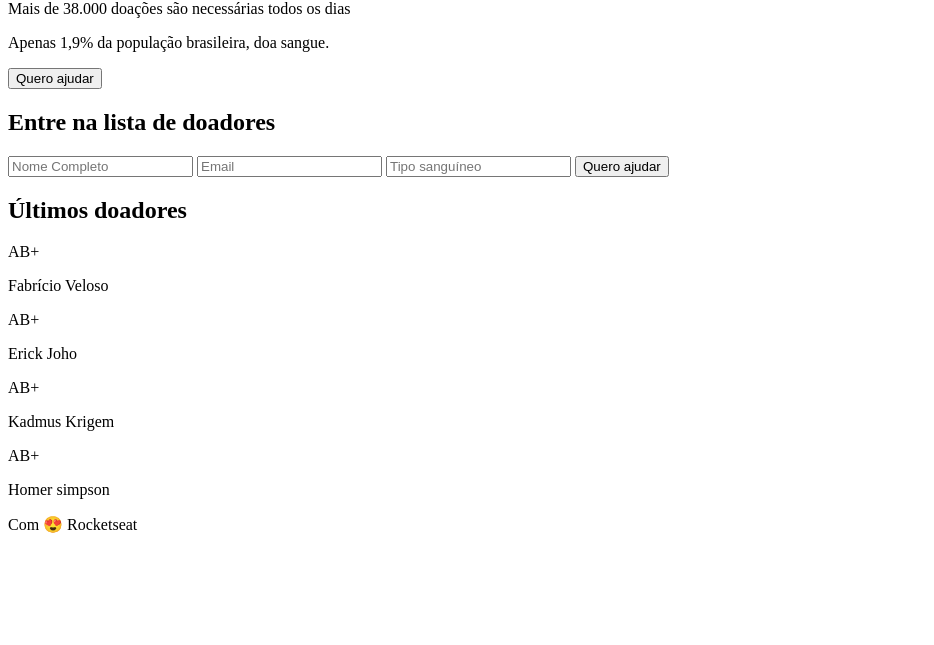
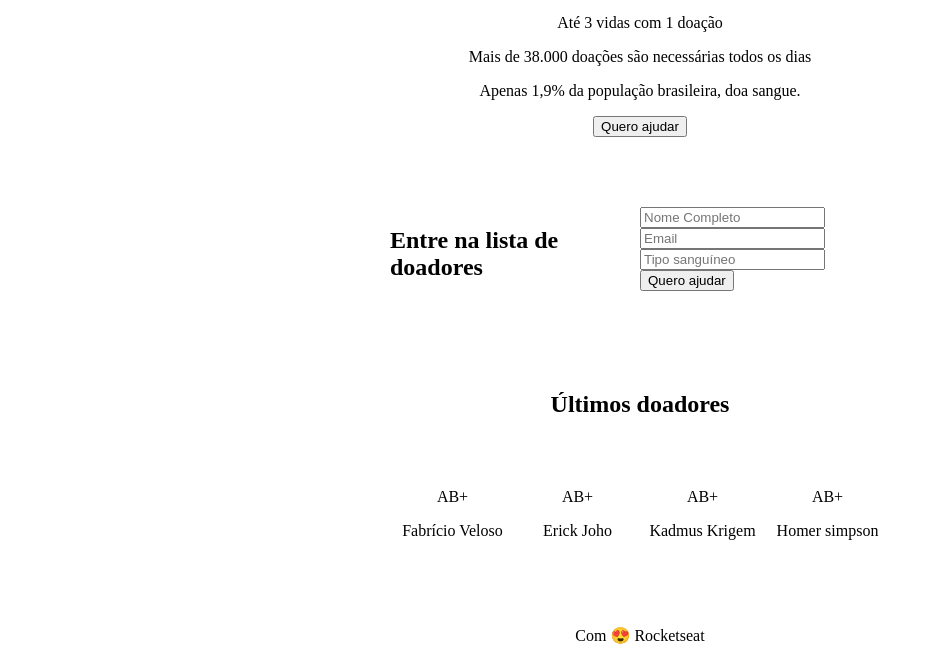
Before and after one commit to FVjesus/Doe_Project, a plain HTML site: page web/index.html in a window 1280 px wide. Shown: the part 161-806 px from the top of the page, without its empty margins (0-934 px from the left). Drawn offline with Linux system fonts and the light colour scheme.

Commit message:
Adds alignments and spacing
Alignments and spacing .css

```diff
--- a/web/index.html
+++ b/web/index.html
@@ -3,6 +3,8 @@
 
     <head>
         <title>Doe sangue! Doe vida</title>
+
+        <link rel="stylesheet" href="style.css">
     </head>
 
     <body>
--- /dev/null
+++ b/web/style.css
@@ -0,0 +1,37 @@
+html, body {
+    margin: 0;
+}
+
+body {
+    display: flex;
+    flex-direction: column;
+    height: 100vh;
+}
+
+header h1, main h2 {
+    margin-bottom: 70px;
+}
+
+header, main, footer {
+    text-align: center;
+}
+
+header, .form, main {
+    margin: 0 auto 70px;
+    width: 90%;
+    max-width: 500px;
+}
+
+section.form {
+    display: grid;
+    grid-template-columns: 1fr 1fr;
+}
+
+main .donors {
+    display: grid;
+    grid-template-columns: 1fr 1fr 1fr 1fr;
+}
+
+footer {
+    margin-top: auto;
+}
```
